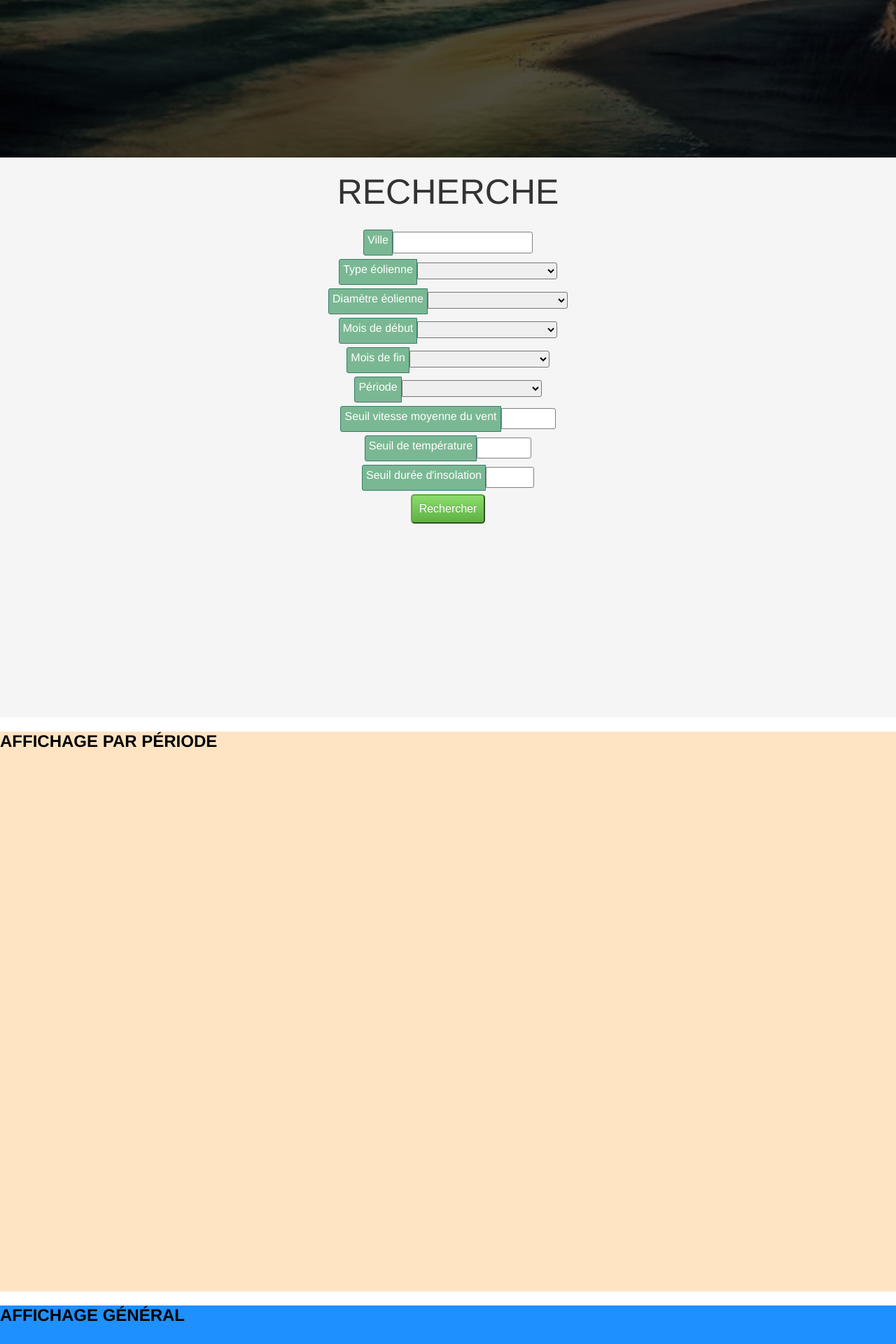
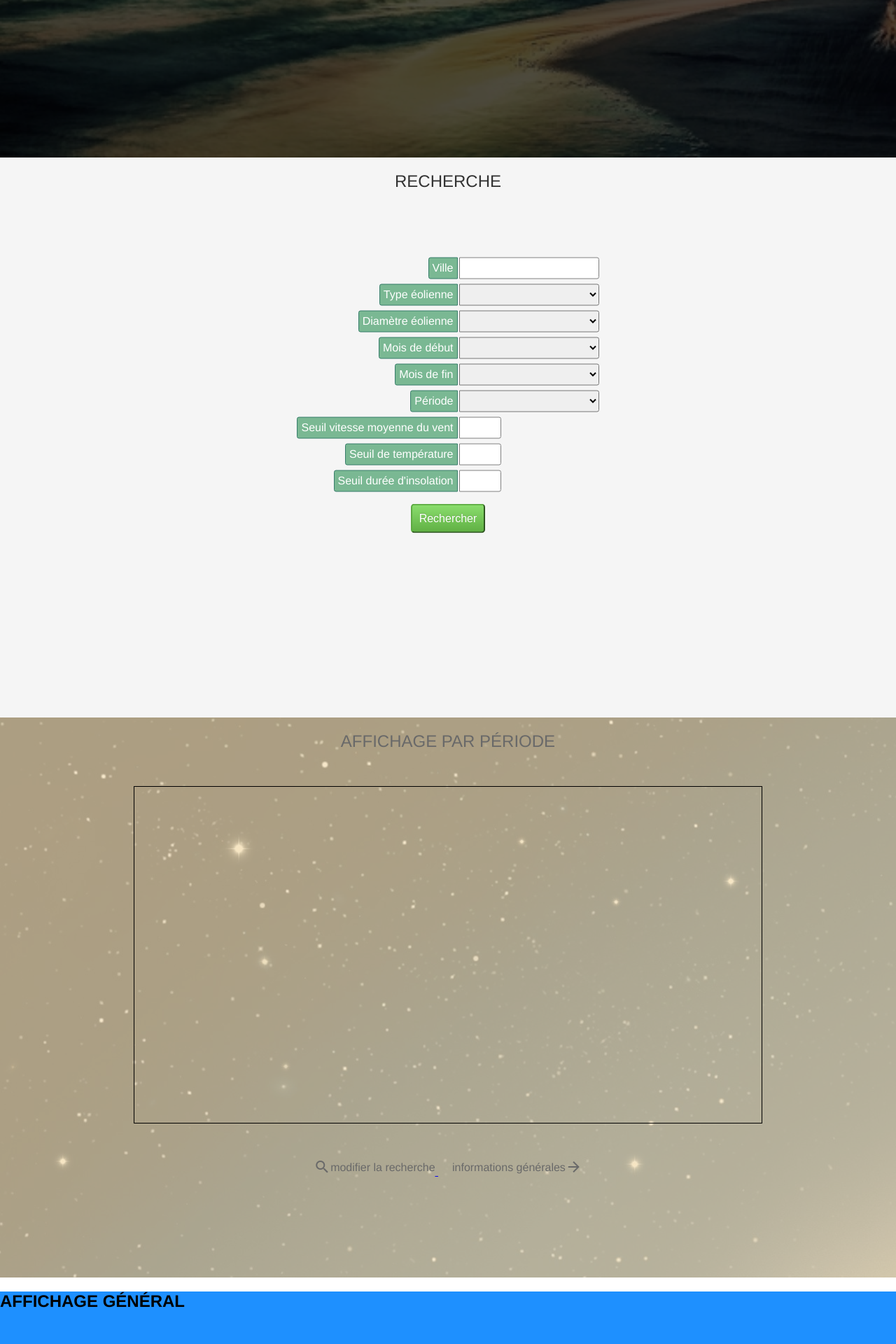
Before and after one commit to FADILI-Youssef/easy_meteo, a PHP site: page / in a window 1280 px wide. Shown: the part 575-2495 px from the top of the page at 70% size. Run offline with PHP 8.4, Linux system fonts and the light colour scheme; data comes from the database, SQL or seed files in the repository.

Commit message:
Developpement style

```diff
--- a/periodic_display/views/periodic_display.php
+++ b/periodic_display/views/periodic_display.php
@@ -1,18 +1,31 @@
 <section id="periodic_display">
+
+    <div id="background"></div>
+
+
+    <div id="content">
+
         <!-- Titre -->
-    <h2>AFFICHAGE PAR PÉRIODE</h2>
+        <h2>affichage par période</h2>
 
         <!-- Bouton avant -->
         <div id="bouton_avant"></div>
 
         <!-- Affichage des informations -->
-    <div id="informations_periode">
-        <div id="fiche_gauche"></div>
-        <div id="fiche_centre"></div>
-        <div id="fiche_droite"></div>
+        <div id="carousel">
+        </div>
+
+        <div id="menu">
+            <a class="scrollTo" href="#formulaire_recherche">
+                <i class="material-icons">search</i><span>modifier la recherche</span>
+            </a>
+            <a class="scrollTo" href="#general_display">
+                <span>informations générales</span><i class="material-icons">arrow_forward</i>
+            </a>
         </div>
 
         <!-- Bouton après -->
         <div id="bouton_apres"></div>
+    </div>
 
 </section>
--- a/search/views/search.php
+++ b/search/views/search.php
@@ -3,53 +3,56 @@
     <h2>RECHERCHE</h2>
 
      <!-- Formulaire de recherche -->
+         <table border="0">
             <!-- Ville -->
-            <span>
-                <label for="ville">Ville</label><input type="text" id="ville" />
+            <tr>
+                <td><label for="ville">Ville</label></td><td><input type="text" id="ville" /></td>
+                </tr>
+
+            <!-- Type éolienne -->
+            <tr>
+                <td><label for="type_eolienne">Type éolienne</label></td><td><select id="type_eolienne"><option></option><option>Premier test</option><option>Second test</option></select></td>
+                </tr>
+
+            <!-- Diamètre éolienne -->
+             <tr>
+                 <td><label for="diametre_eolienne">Diamètre éolienne</label></td><td><select id="diametre_eolienne"><option></option><option>Premier test</option><option>Second test</option></select></td>
+                 </tr>
+
+            <!-- Mois de début -->
+            <tr>
+                <td><label for="mois_debut">Mois de début</label></td><td><select id="mois_debut"><option></option><option>Premier test</option><option>Second test</option></select></td>
+                </tr>
+
+            <!-- Mois de fin -->
+            <tr>
+                <td><label for="mois_fin">Mois de fin</label></td><td><select id="mois_fin"><option></option><option>Premier test</option><option>Second test</option></select></td>
+                </tr>
+
+            <!-- Période -->
+            <tr>
+                <td><label for="periode">Période</label></td><td><select id="periode"><option></option><option>Premier test</option><option>Second test</option></select></td>
+                </tr>
+
+            <!-- Seuil vitesse moyenne du vent -->
+            <tr>
+                <td><label for="seuil_vitesse_moyenne_vent">Seuil vitesse moyenne du vent</label></td><td><input type="number" id="seuil_vitesse_moyenne_vent" min="0" max="250"/></td>
+                </tr>
+
+            <!-- Seuil température -->
+            <tr>
+                <td><label for="seuil_temperature">Seuil de température</label></td><td><input type="number" id="seuil_temperature" min="-30" max="50" /></td>
+                </tr>
+
+            <!-- Seuil durée d'insolation -->
+            <tr>
+                <td><label for="seuil_duree_insolation">Seuil durée d'insolation</label></td><td><input type="number" id="seuil_duree_insolation" min="0" max="24" /></td>
+                </tr>
+
+             <tr><td colspan="2"><input id="submit_to_periodic_display" type="submit" value="Rechercher" /></td></tr>
+         </table>
+            <!-- Bouton rechercher -->
 
 
-            <!-- Type éolienne -->
-            <span>
-                <label for="type_eolienne">Type éolienne</label><select id="type_eolienne"><option></option><option>Premier test</option><option>Second test</option></select>
-            </span>
-
-            <!-- Diamètre éolienne -->
-             <span>
-                <label for="diametre_eolienne">Diamètre éolienne</label><select id="diametre_eolienne"><option></option><option>Premier test</option><option>Second test</option></select>
-             </span>
-
-            <!-- Mois de début -->
-            <span>
-                <label for="mois_debut">Mois de début</label><select id="mois_debut"><option></option><option>Premier test</option><option>Second test</option></select>
-            </span>
-
-            <!-- Mois de fin -->
-            <span>
-                <label for="mois_fin">Mois de fin</label><select id="mois_fin"><option></option><option>Premier test</option><option>Second test</option></select>
-            </span>
-
-            <!-- Période -->
-            <span>
-                <label for="periode">Période</label><select id="periode"><option></option><option>Premier test</option><option>Second test</option></select>
-            </span>
-
-            <!-- Seuil vitesse moyenne du vent -->
-            <span>
-                <label for="seuil_vitesse_moyenne_vent">Seuil vitesse moyenne du vent</label><input type="number" id="seuil_vitesse_moyenne_vent" min="0" max="250"/>
-            </span>
-
-            <!-- Seuil température -->
-            <span>
-                <label for="seuil_temperature">Seuil de température</label><input type="number" id="seuil_temperature" min="-30" max="50" />
-            </span>
-
-            <!-- Seuil durée d'insolation -->
-            <span>
-                <label for="seuil_duree_insolation">Seuil durée d'insolation</label><input type="number" id="seuil_duree_insolation" min="0" max="24" />
-            </span>
-
-            <!-- Bouton rechercher -->
-
-                <input id="submit_to_periodic_display" type="submit" value="Rechercher" />
 
 </section>
--- a/style/periodic_display.css
+++ b/style/periodic_display.css
@@ -1,6 +1,79 @@
 #periodic_display {
 
     height: 100%;
-    background-color: bisque;
+    background-color: wheat;
 
 }
+
+#periodic_display h2 {
+
+    width: 100%;
+    font-size: 1.5em;
+    margin: 0px;
+    text-transform: uppercase;
+    color: dimgrey;
+    font-style: normal;
+    font-weight: 200;
+    padding-top: 20px;
+    text-align: center;
+}
+
+#periodic_display #background {
+
+    position: absolute;
+    width: 100%;
+    height: 100%;
+    background-image: url(../wallpapers/periodic_display_wallpaper.jpeg);
+    opacity: 0.3;
+    z-index: 0;
+}
+
+#periodic_display #menu a span {
+
+    height: 24px;
+    text-decoration: none;
+    vertical-align: top;
+
+}
+
+#periodic_display #menu a span {
+
+    vertical-align: bottom;
+}
+
+#periodic_display #menu a span, #periodic_display #menu a i {
+
+    display: inline-block;
+    color: dimgrey;
+}
+
+#periodic_display #content{
+
+    position: relative;
+    text-align: center;
+    z-index: 2;
+}
+
+#periodic_display #carousel, #periodic_display #menu {
+
+    display: inline-block;
+}
+
+#periodic_display #carousel {
+
+    position: relative;
+    display: block;
+    width: 70%;
+    height: 60%;
+    margin-right: auto;
+    margin-left: auto;
+    margin-top: 50px;
+    margin-bottom: 50px;
+    border: solid thin black;
+}
+
+#periodic_display #menu a {
+
+    margin-right: 10px;
+    margin-left: 10px;
+}
--- a/style/search.css
+++ b/style/search.css
@@ -12,12 +12,14 @@
     color: #333;
     font-style: normal;
     font-weight: 200;
-    font-size: 50px;
+    font-size: 1.5em;
 }
 
 
 #submit_to_periodic_display {
 
+    display: block;
+    margin: auto;
     padding: 10px;
     font-size: 16px;
     border-radius: 5px;
@@ -28,27 +30,24 @@
     background-image: linear-gradient(#8add6d, #60b044);
     border-color: #5ca941;
     vertical-align: middle;
+    cursor: pointer;
+    margin-top: 10px;
+
 }
 
-span {
-
-    display: block;
-    margin: 5px;
-}
-
-select {
+#formulaire_recherche select {
 
     display: inline-block;
     width: 200px;
-    height: 24px;
-    line-height: 24px;
+    height: 31px;
+    padding: 5px;
     border-top-right-radius: 3px;
     border-bottom-right-radius: 3px;
-
     font-size: 16px;
+    vertical-align: middle;
 }
 
-input[type="text"] {
+#formulaire_recherche input[type="text"] {
 
     display: inline-block;
     width: 200px;
@@ -61,22 +60,25 @@ input[type="text"] {
     vertical-align: middle;
 }
 
-input[type="number"] {
+#formulaire_recherche input[type="number"] {
 
     display: inline-block;
+    padding: 5px;
     padding-left: 10px;
     font-size: 16px;
-    height: 30px;
+    width: 60px;
+    height: 31px;
     border: solid thin gray;
     border-top-right-radius: 3px;
     border-bottom-right-radius: 3px;
+    vertical-align: middle;
 }
 
-label {
+#formulaire_recherche label {
 
     display: inline-block;
     vertical-align: middle;
-    height: 25px;
+    height: 19px;
     padding: 5px;
     font-size: 16px;
     border: solid thin #377D6A;
@@ -84,4 +86,26 @@ label {
     border-bottom-left-radius: 3px;
     color: white;
     background-color: #7AB893;
+    text-align: right;
 }
+
+#formulaire_recherche table {
+
+    transform: translateY(18%);
+    margin: auto;
+}
+
+
+#formulaire_recherche table td {
+
+    border: none;
+    border-collapse: collapse;
+    padding: 0;
+    margin: 0;
+    padding-bottom: 5px;
+}
+
+#formulaire_recherche table td:nth-child(odd) {
+
+    text-align: right;
+}
--- a/style/top.css
+++ b/style/top.css
@@ -12,7 +12,7 @@ header {
     background-color: black;
 }
 
-nav {
+header nav {
 
     position: absolute;
     width: 100%;
@@ -30,13 +30,13 @@ nav {
     padding: 15px;
 }
 
-nav table a {
+header nav table a {
 
     display: block;
     text-decoration: none;
 }
 
-nav table a li {
+header nav table a li {
 
     list-style-type: none;
     letter-spacing: 1px;
@@ -49,13 +49,13 @@ nav table a li {
 
 }
 
-nav table {
+header nav table {
 
     display: block;
     float: right;
 }
 
-nav table td {
+header nav table td {
 
     width: 120px;
     padding: 20px;
@@ -63,7 +63,7 @@ nav table td {
 }
 
 /*Effet navigation*/
-nav table a::after, nav table a::before {
+header nav table a::after, nav table a::before {
 
     position: absolute;
     display: block;
@@ -76,14 +76,14 @@ nav table a::after, nav table a::before {
     transition: opacity 0.7s, transform 0.7s, color 0.7s;
 }
 
-nav table a:hover::before {
+header nav table a:hover::before {
 
     color: red;
     opacity: 1;
     transform: translateY(10px);
 }
 
-nav table a:hover::after {
+header nav table a:hover::after {
 
     color: red;
     opacity: 1;
--- a/wrappers/top.php
+++ b/wrappers/top.php
@@ -13,6 +13,7 @@
         <script src="resources/jquery-1.11.3.min.js"></script>
         <script src="resources/jquery-ui.min.js"></script>
         <script type="text/javascript" src="style/smooth_scroll.js" ></script>
+        <link rel="stylesheet" href="https://fonts.googleapis.com/icon?family=Material+Icons">
     </head>
 
     <body>
```
Also changed, not shown: images/13.png (added), images/6.png (added), wallpapers/periodic_display_wallpaper.jpeg (added). Lines whose indentation alone changed are shown as unchanged.
